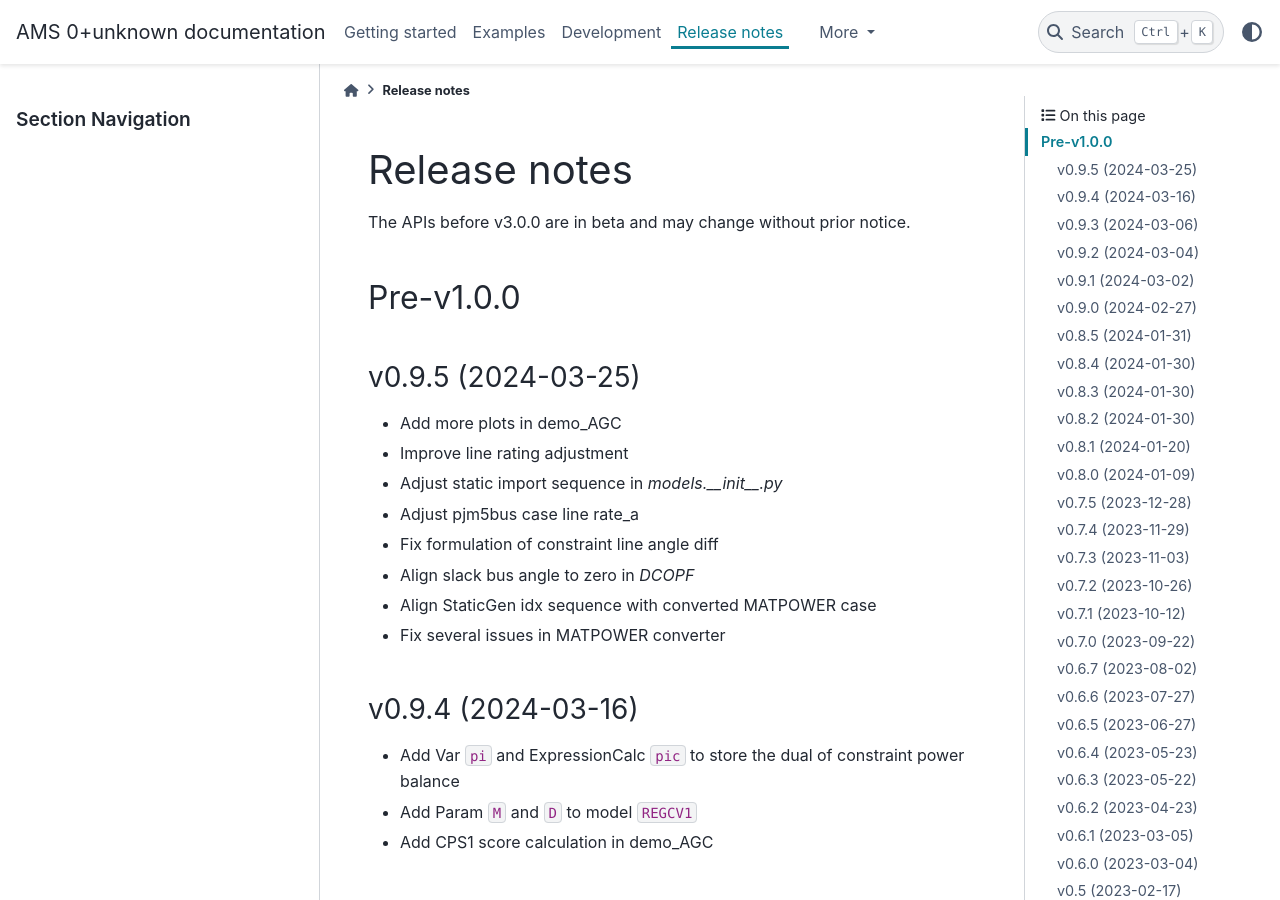
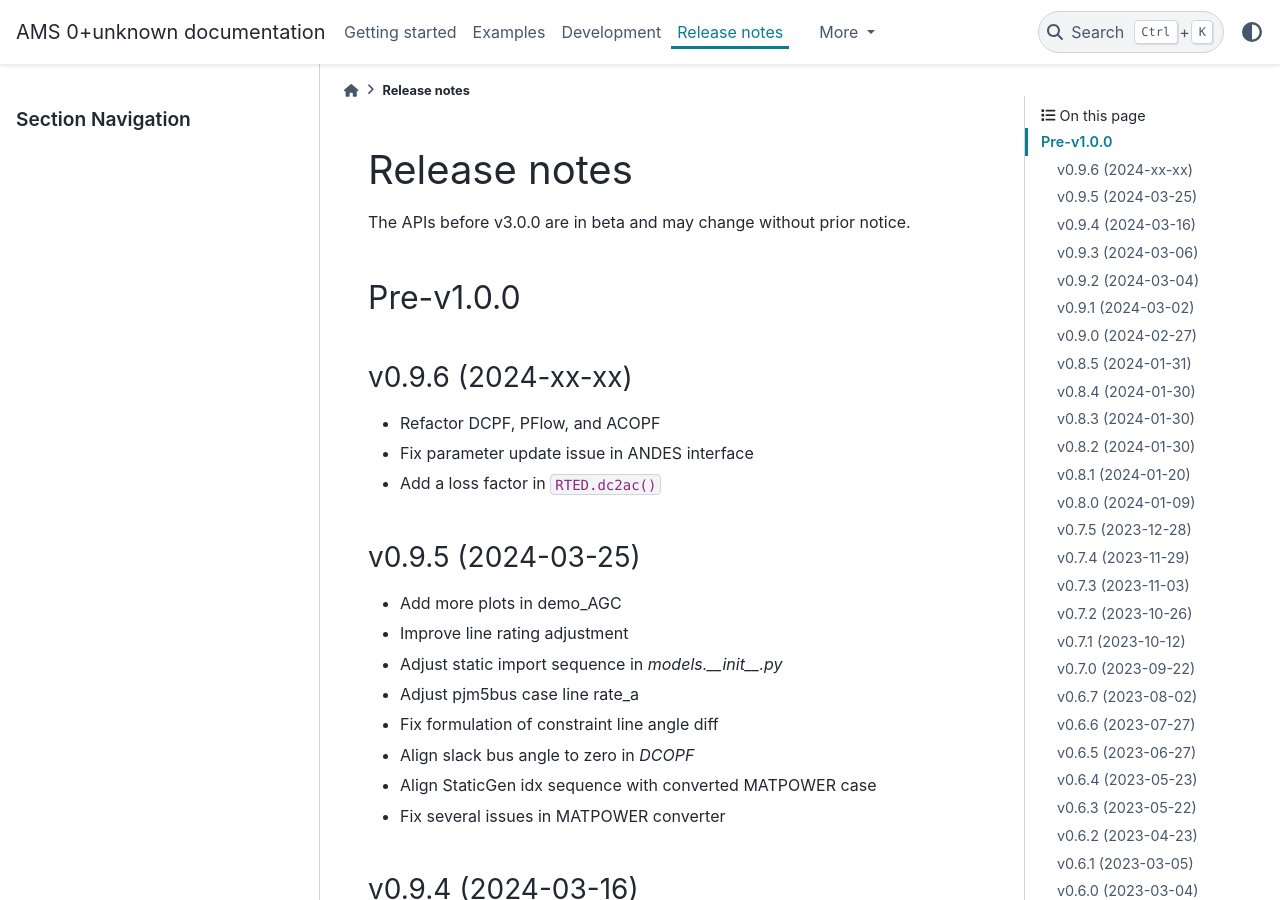
Before and after one commit to CURENT/ams, a Sphinx documentation site: the page built from docs/source/release-notes.rst, in a window 1280 px wide and 900 px high. Built offline with Sphinx 7.4.7 and the PyData theme 0.15.4, drawn with Linux system fonts in a browser that asks for light colours; pages that are not in the unit, such as notebooks, are missing from menus.

Commit message:
Update release notes

```diff
--- a/docs/source/release-notes.rst
+++ b/docs/source/release-notes.rst
@@ -8,6 +8,13 @@ The APIs before v3.0.0 are in beta and may change without prior notice.
 
 Pre-v1.0.0
 ==========
+
+v0.9.6 (2024-xx-xx)
+-------------------
+
+- Refactor DCPF, PFlow, and ACOPF
+- Fix parameter update issue in ANDES interface
+- Add a loss factor in ``RTED.dc2ac()``
 
 v0.9.5 (2024-03-25)
 -------------------
```
